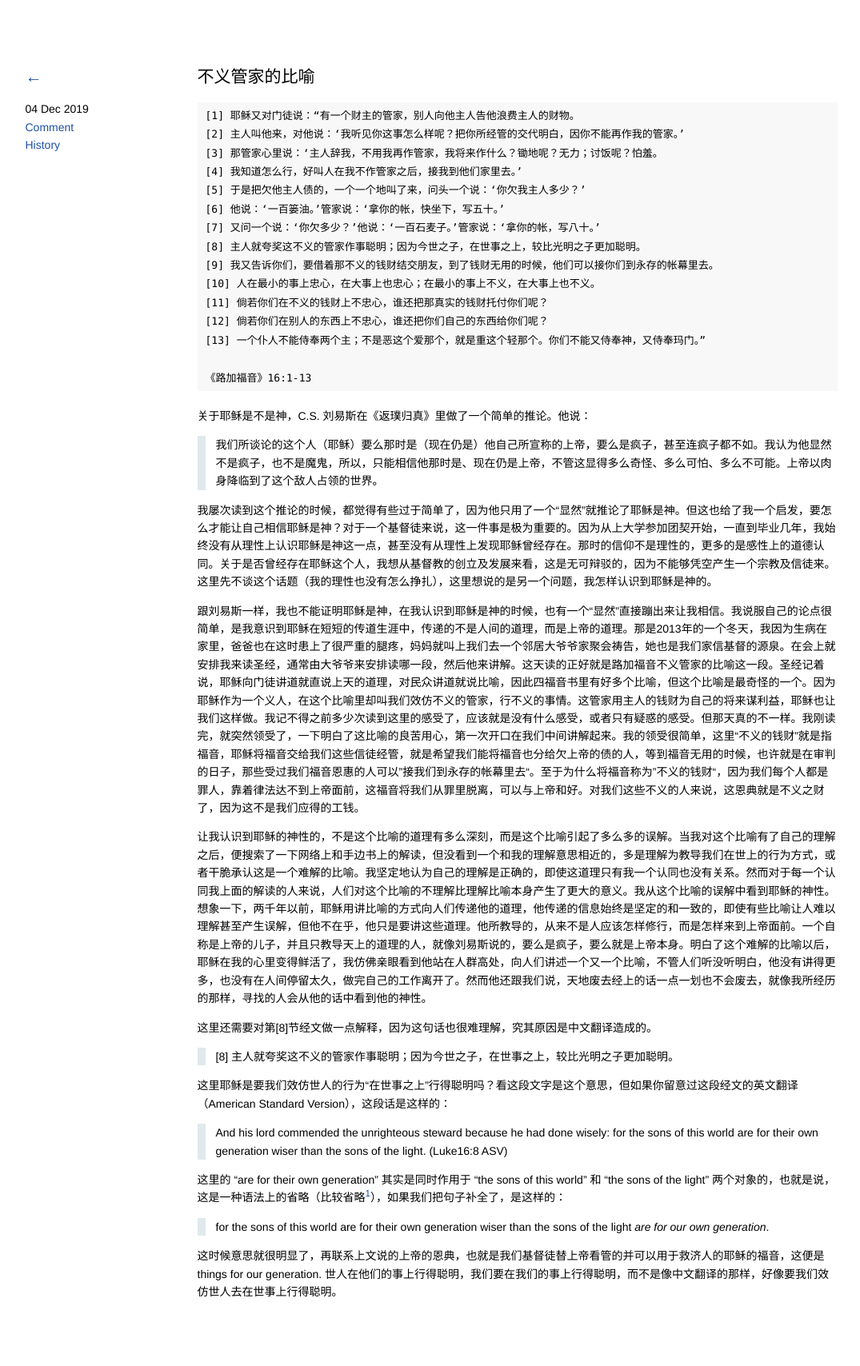
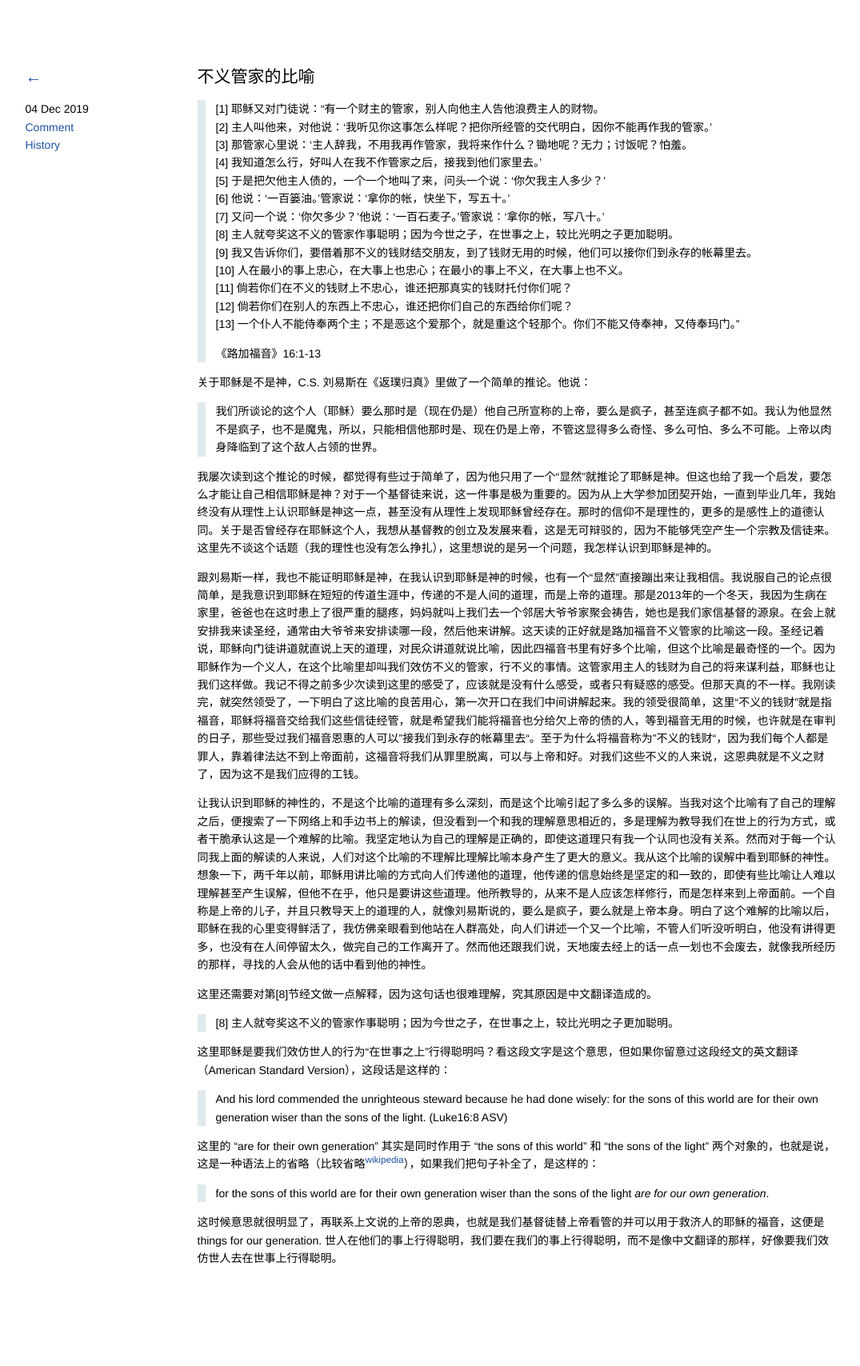
Before and after one commit to kidlj/awei, a Jekyll site: the page built from _blog/parable-of-the-unjust-steward.md, in a window 1280 px wide. Shown: the whole page at 80% size, without its empty margins (101-1176 px from the left). Built offline with Jekyll 4.4.1, drawn with Linux system fonts in a browser that asks for light colours; after the commit the page ends 1666 px from its top, so only the background shows below that.

Commit message:
update blog

```diff
--- a/_blog/parable-of-the-unjust-steward.md
+++ b/_blog/parable-of-the-unjust-steward.md
@@ -3,21 +3,21 @@ title: 不义管家的比喻
 date: 2019-12-04
 ---
 
-    [1] 耶稣又对门徒说：“有一个财主的管家，别人向他主人告他浪费主人的财物。
-    [2] 主人叫他来，对他说：‘我听见你这事怎么样呢？把你所经管的交代明白，因你不能再作我的管家。’
-    [3] 那管家心里说：‘主人辞我，不用我再作管家，我将来作什么？锄地呢？无力；讨饭呢？怕羞。
-    [4] 我知道怎么行，好叫人在我不作管家之后，接我到他们家里去。’
-    [5] 于是把欠他主人债的，一个一个地叫了来，问头一个说：‘你欠我主人多少？’
-    [6] 他说：‘一百篓油。’管家说：‘拿你的帐，快坐下，写五十。’
-    [7] 又问一个说：‘你欠多少？’他说：‘一百石麦子。’管家说：‘拿你的帐，写八十。’
-    [8] 主人就夸奖这不义的管家作事聪明；因为今世之子，在世事之上，较比光明之子更加聪明。
-    [9] 我又告诉你们，要借着那不义的钱财结交朋友，到了钱财无用的时候，他们可以接你们到永存的帐幕里去。
-    [10] 人在最小的事上忠心，在大事上也忠心；在最小的事上不义，在大事上也不义。
-    [11] 倘若你们在不义的钱财上不忠心，谁还把那真实的钱财托付你们呢？
-    [12] 倘若你们在别人的东西上不忠心，谁还把你们自己的东西给你们呢？
-    [13] 一个仆人不能侍奉两个主；不是恶这个爱那个，就是重这个轻那个。你们不能又侍奉神，又侍奉玛门。”
-
-    《路加福音》16:1-13
+> [1] 耶稣又对门徒说：“有一个财主的管家，别人向他主人告他浪费主人的财物。
+> [2] 主人叫他来，对他说：‘我听见你这事怎么样呢？把你所经管的交代明白，因你不能再作我的管家。’
+> [3] 那管家心里说：‘主人辞我，不用我再作管家，我将来作什么？锄地呢？无力；讨饭呢？怕羞。
+> [4] 我知道怎么行，好叫人在我不作管家之后，接我到他们家里去。’
+> [5] 于是把欠他主人债的，一个一个地叫了来，问头一个说：‘你欠我主人多少？’
+> [6] 他说：‘一百篓油。’管家说：‘拿你的帐，快坐下，写五十。’
+> [7] 又问一个说：‘你欠多少？’他说：‘一百石麦子。’管家说：‘拿你的帐，写八十。’
+> [8] 主人就夸奖这不义的管家作事聪明；因为今世之子，在世事之上，较比光明之子更加聪明。
+> [9] 我又告诉你们，要借着那不义的钱财结交朋友，到了钱财无用的时候，他们可以接你们到永存的帐幕里去。
+> [10] 人在最小的事上忠心，在大事上也忠心；在最小的事上不义，在大事上也不义。
+> [11] 倘若你们在不义的钱财上不忠心，谁还把那真实的钱财托付你们呢？
+> [12] 倘若你们在别人的东西上不忠心，谁还把你们自己的东西给你们呢？
+> [13] 一个仆人不能侍奉两个主；不是恶这个爱那个，就是重这个轻那个。你们不能又侍奉神，又侍奉玛门。”
+>
+> 《路加福音》16:1-13
 
 关于耶稣是不是神，C.S. 刘易斯在《返璞归真》里做了一个简单的推论。他说：
 
@@ -37,10 +37,10 @@ date: 2019-12-04
 
 > And his lord commended the unrighteous steward because he had done wisely: for the sons of this world are for their own generation wiser than the sons of the light. (Luke16:8 ASV)
 
-这里的 "are for their own generation" 其实是同时作用于 "the sons of this world" 和 "the sons of the light" 两个对象的，也就是说，这是一种语法上的省略（比较省略[1]），如果我们把句子补全了，是这样的：
+这里的 "are for their own generation" 其实是同时作用于 "the sons of this world" 和 "the sons of the light" 两个对象的，也就是说，这是一种语法上的省略（比较省略[wikipedia]），如果我们把句子补全了，是这样的：
 
 > for the sons of this world are for their own generation wiser than the sons of the light *are for our own generation*.
 
 这时候意思就很明显了，再联系上文说的上帝的恩典，也就是我们基督徒替上帝看管的并可以用于救济人的耶稣的福音，这便是 things for our generation. 世人在他们的事上行得聪明，我们要在我们的事上行得聪明，而不是像中文翻译的那样，好像要我们效仿世人去在世事上行得聪明。
 
-[1]: https://en.wikipedia.org/wiki/Ellipsis_(linguistics)#Comparative_deletion
+[wikipedia]: https://en.wikipedia.org/wiki/Ellipsis_(linguistics)#Comparative_deletion
```
